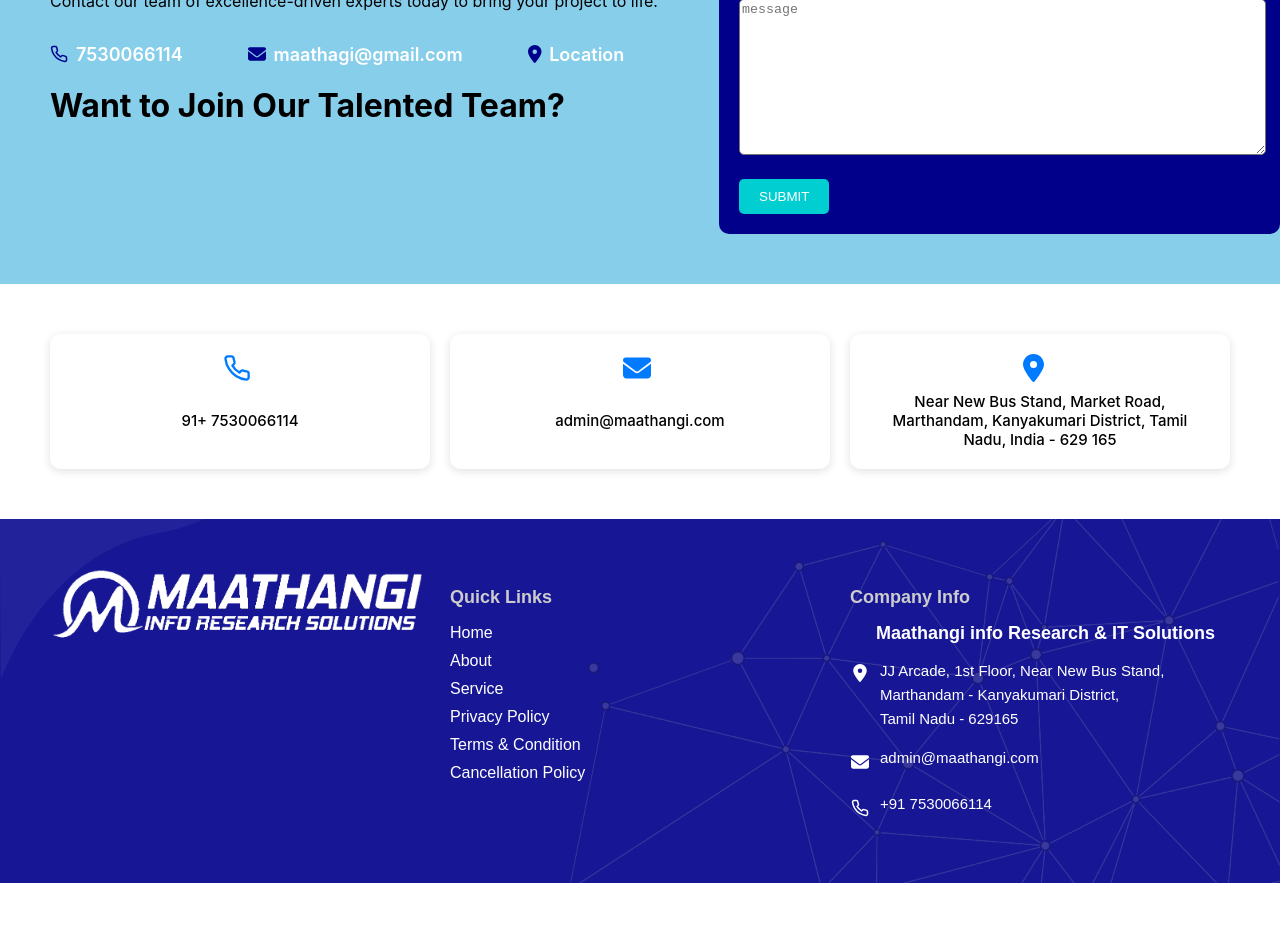
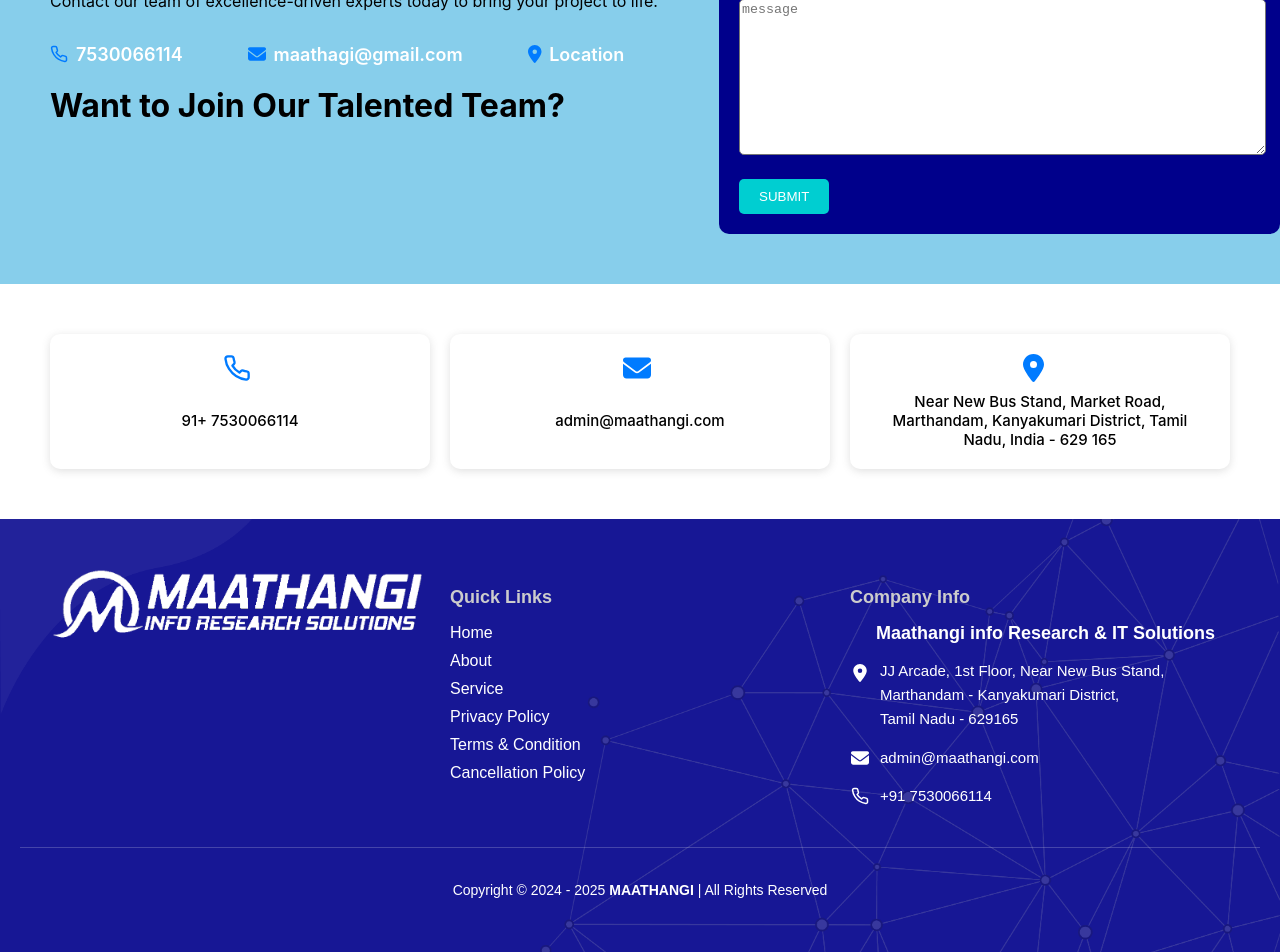
Before and after one commit to palavesh-T/MaathagiWeb, a React (Create React App) app: page /Contact in a window 1280 px wide. Shown: the part 972-1924 px from the top of the page. Before the commit the page ends 1855 px from the top, so only its background shows below. Built offline with nearby package versions, Linux system fonts and the light colour scheme.

Commit message:
20-06-25

```diff
--- a/public/index.html
+++ b/public/index.html
@@ -24,7 +24,7 @@
       work correctly both with client-side routing and a non-root public URL.
       Learn how to configure a non-root public URL by running `npm run build`.
     -->
-    <title>React App</title>
+    <title></title>
   </head>
   <body>
     <noscript>You need to enable JavaScript to run this app.</noscript>
--- a/src/assete/css/footer.css
+++ b/src/assete/css/footer.css
@@ -53,7 +53,7 @@
 }
 
 .contact-details p a {
-  margin-bottom: 8px;
+  margin-bottom: 0px;
   color: #fff;
   font-size: 15px;
   line-height: 23px;
@@ -85,6 +85,7 @@
   flex: 1 1 65px;
   margin: 10px;
 }
+
 }
 
 
@@ -113,3 +114,24 @@
     color: #fff;
     margin-left: 10px;
     }
+
+    .footer-bottom {
+  text-align: center;
+  padding: 20px 10px 0;
+  border-top: 1px solid rgba(255, 255, 255, 0.2);
+  font-size: 14px;
+  color: #fff;
+  margin-top: 20px;
+}
+
+.footer-bottom strong {
+  color: #ffffff;
+}
+
+@media (max-width: 768px) {
+  .footer-bottom {
+    font-size: 9px;
+    padding: 0px 5px 0;
+    line-height: 1.6;
+  }
+}
--- a/src/page/Contact.js
+++ b/src/page/Contact.js
@@ -106,13 +106,13 @@
 
                     <div className="maathagi_contact_div_3">
                         <div className="maathagi_contact_div_4">
-                            <Link to="tel:7530066114" className="flex items-center gap-2"><FiPhone style={{color:"darkblue"}} />7530066114</Link>
+                            <Link to="tel:7530066114" className="flex items-center gap-2"><FiPhone style={{color:"#007bff"}} />7530066114</Link>
                         </div>
                         <div className="maathagi_contact_div_4">
-                           <Link to="mailto:maathagi@gmail.com" className="flex items-center gap-2"><FontAwesomeIcon icon={faEnvelope} style={{color:"darkblue"}} /> maathagi@gmail.com</Link>
+                           <Link to="mailto:maathagi@gmail.com" className="flex items-center gap-2"><FontAwesomeIcon icon={faEnvelope} style={{color:"#007bff"}} /> maathagi@gmail.com</Link>
                         </div>
                         <div className="maathagi_contact_div_4">
-                           <Link to="/location" className="flex items-center gap-2"><FontAwesomeIcon icon={faLocationDot} style={{color:"darkblue"}} />Location</Link>
+                           <Link to="/location" className="flex items-center gap-2"><FontAwesomeIcon icon={faLocationDot} style={{color:"#007bff"}} />Location</Link>
                         </div>
                     </div>
 
--- a/src/page/Footer.js
+++ b/src/page/Footer.js
@@ -48,6 +48,9 @@
       <p> <FiPhone className="phone-iconss" /><Link to="tel:7530066114">+91 7530066114</Link> </p>
     </div>
   </div>
+  <div className="footer-bottom">
+    <p>Copyright © 2024 - 2025 <strong>MAATHANGI</strong> | All Rights Reserved</p>
+  </div>
 </footer>
 
 
```
Also changed, not shown: src/assete/css/contact.css (line endings or trailing spaces).
